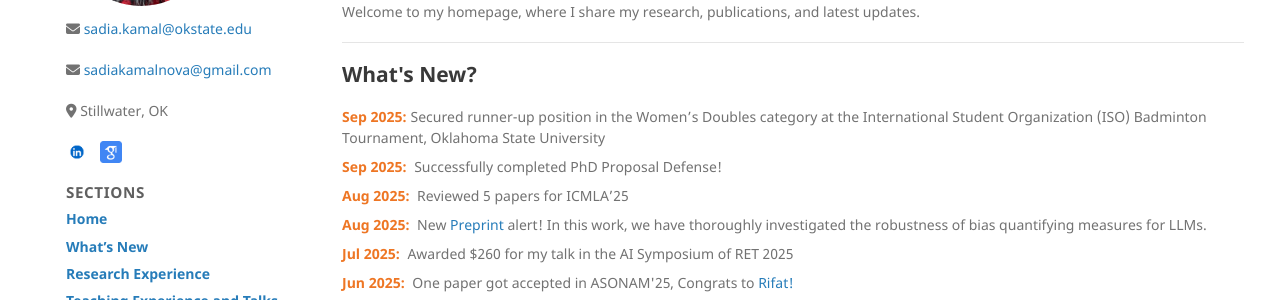
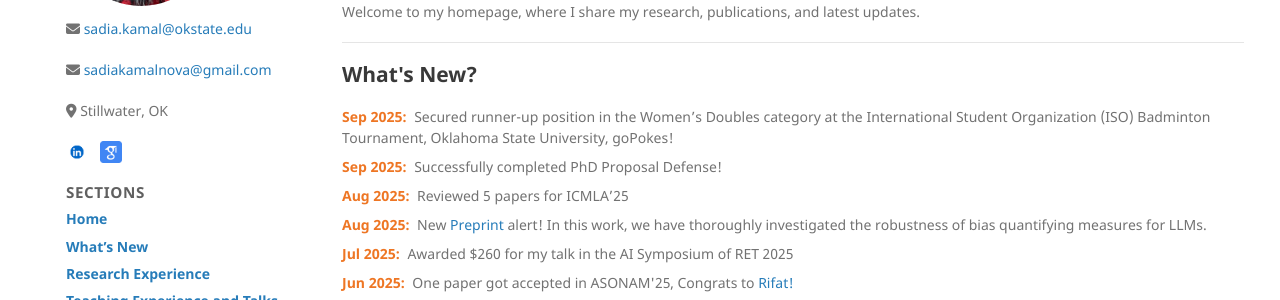
Before and after one commit to sadiakamal/sadiakamal.github.io, a Jekyll site: the page built from index.md, in a window 1280 px wide and 900 px high. Shown: the part 241-541 px from the top of the window. Built offline with Jekyll 4.4.1, drawn with Linux system fonts in a browser that asks for light colours; the repository's description, which GitHub fills in, is left out.

Commit message:
Update index.md

```diff
--- a/index.md
+++ b/index.md
@@ -15,7 +15,7 @@ Welcome to my homepage, where I share my research, publications, and latest upda
 ---
 <h2>What's New?</h2>
 <div id="whats-new">
-  <p><span class="date">Sep 2025:</span>Secured runner-up position in the Women’s Doubles category at the International Student Organization (ISO) Badminton Tournament, Oklahoma State University</p>
+  <p><span class="date">Sep 2025:</span> Secured runner-up position in the Women’s Doubles category at the International Student Organization (ISO) Badminton Tournament, Oklahoma State University, goPokes!</p>
   <p><span class="date">Sep 2025:</span> Successfully completed PhD Proposal Defense!</p>
   <p><span class="date">Aug 2025:</span> Reviewed 5 papers for ICMLA’25</p>
   <p><span class="date">Aug 2025:</span> New <a href="https://arxiv.org/pdf/2506.22493" target="_blank">Preprint</a> alert! In this work, we have thoroughly investigated the robustness of bias quantifying measures for LLMs.</p>
```
